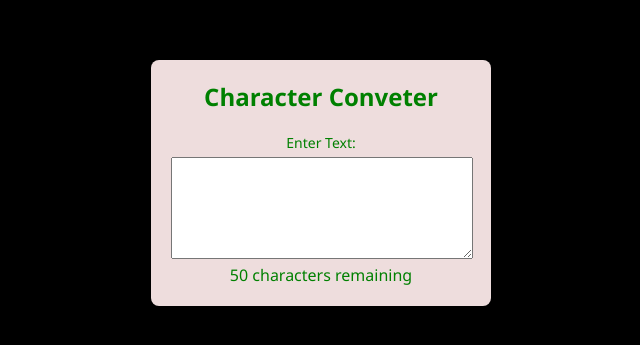
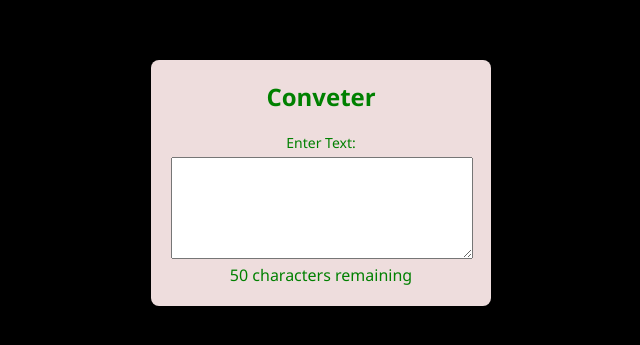
Before and after one commit to VarunKumarShekapuram/CHARCOUNT, a plain HTML site: page charCount.html in a window 1280 px wide. Shown: the part 217-562 px from the top of the page, without its empty margins (319-959 px from the left). Drawn offline with Linux system fonts and the light colour scheme.

Commit message:
h1 changed

```diff
--- a/charCount.html
+++ b/charCount.html
@@ -8,7 +8,7 @@
 </head>
 <body>
   <div class="container">
-    <h1>Character Conveter</h1>
+    <h1>Conveter</h1>
     <label for="textInput">Enter Text:</label>
     <textarea name="" id="textInput" maxlength="50"></textarea>
     <p id="charCount">50 characters remaining</p>
```
